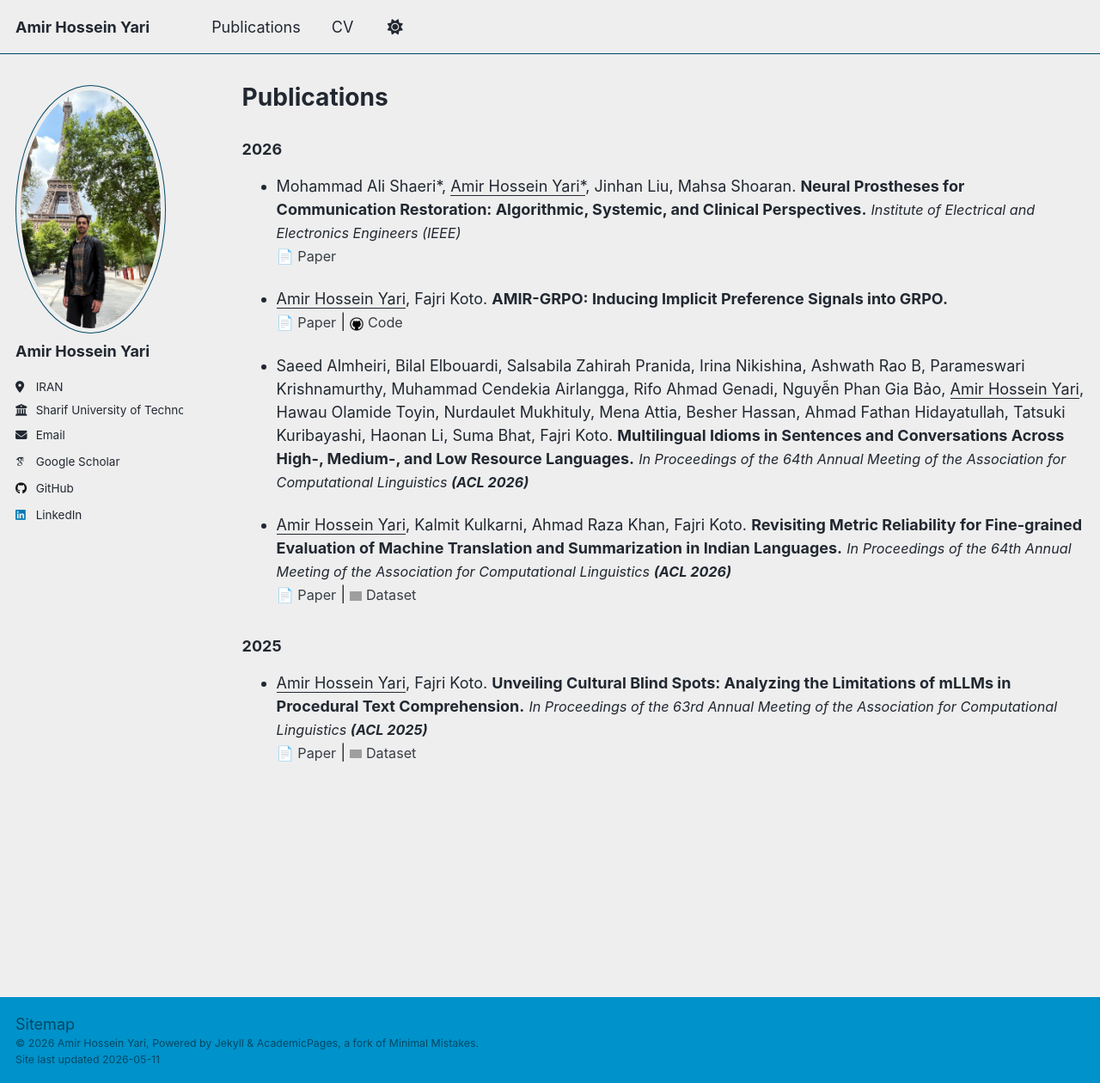
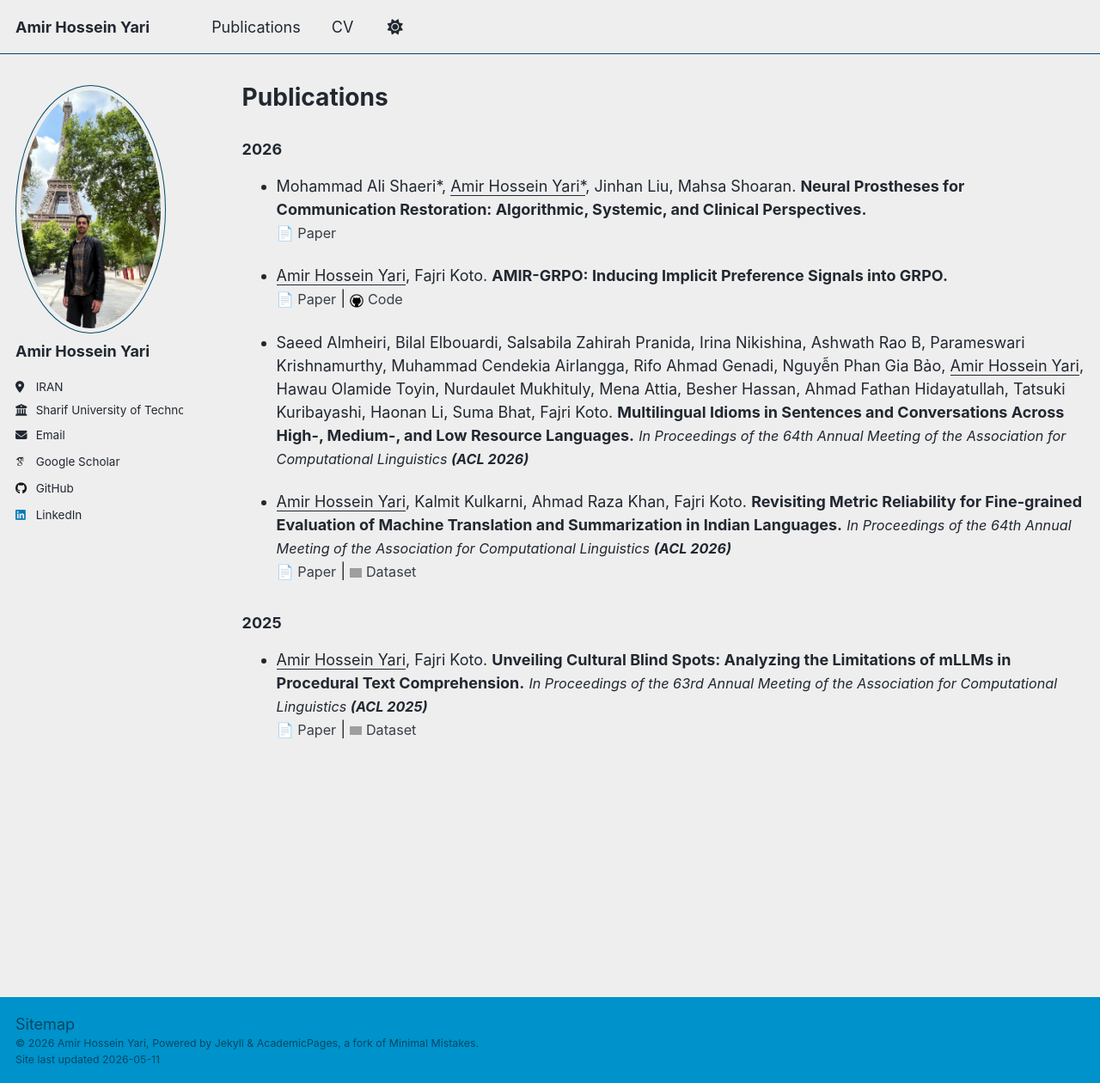
Before and after one commit to AmirHosseinYari2002/AmirHosseinYari2002.github.io, a Jekyll site: the page built from _pages/publications.md, in a window 1280 px wide and 1260 px high. Shown: the whole window at 86% size. Built offline with Jekyll 4.4.1, drawn with Linux system fonts in a browser that asks for light colours; some web fonts are replaced; a script that is not in the unit is left out; grey boxes are pictures that could not be loaded.

Commit message:
Update: update publication page

```diff
--- a/_pages/publications.md
+++ b/_pages/publications.md
@@ -7,7 +7,7 @@ author_profile: true
 
 ### 2026
 
-- Mohammad Ali Shaeri*, <u>Amir Hossein Yari*</u>, Jinhan Liu, Mahsa Shoaran.  **Neural Prostheses for Communication Restoration: Algorithmic, Systemic, and Clinical Perspectives.** <span style="font-size:0.9rem;">*Institute of Electrical and Electronics Engineers (IEEE)*</span> <br>
+- Mohammad Ali Shaeri*, <u>Amir Hossein Yari*</u>, Jinhan Liu, Mahsa Shoaran.  **Neural Prostheses for Communication Restoration: Algorithmic, Systemic, and Clinical Perspectives.** <span style="font-size:0.9rem;"></span> <br>
   <a href="https://infoscience.epfl.ch/server/api/core/bitstreams/6398b02f-1265-421a-b050-b199c556671a/content" style="font-size: 0.9rem; text-decoration: none;">📄 Paper</a>
 
 - <u>Amir Hossein Yari</u>, Fajri Koto.  **AMIR-GRPO: Inducing Implicit Preference Signals into GRPO.** <br>
```
